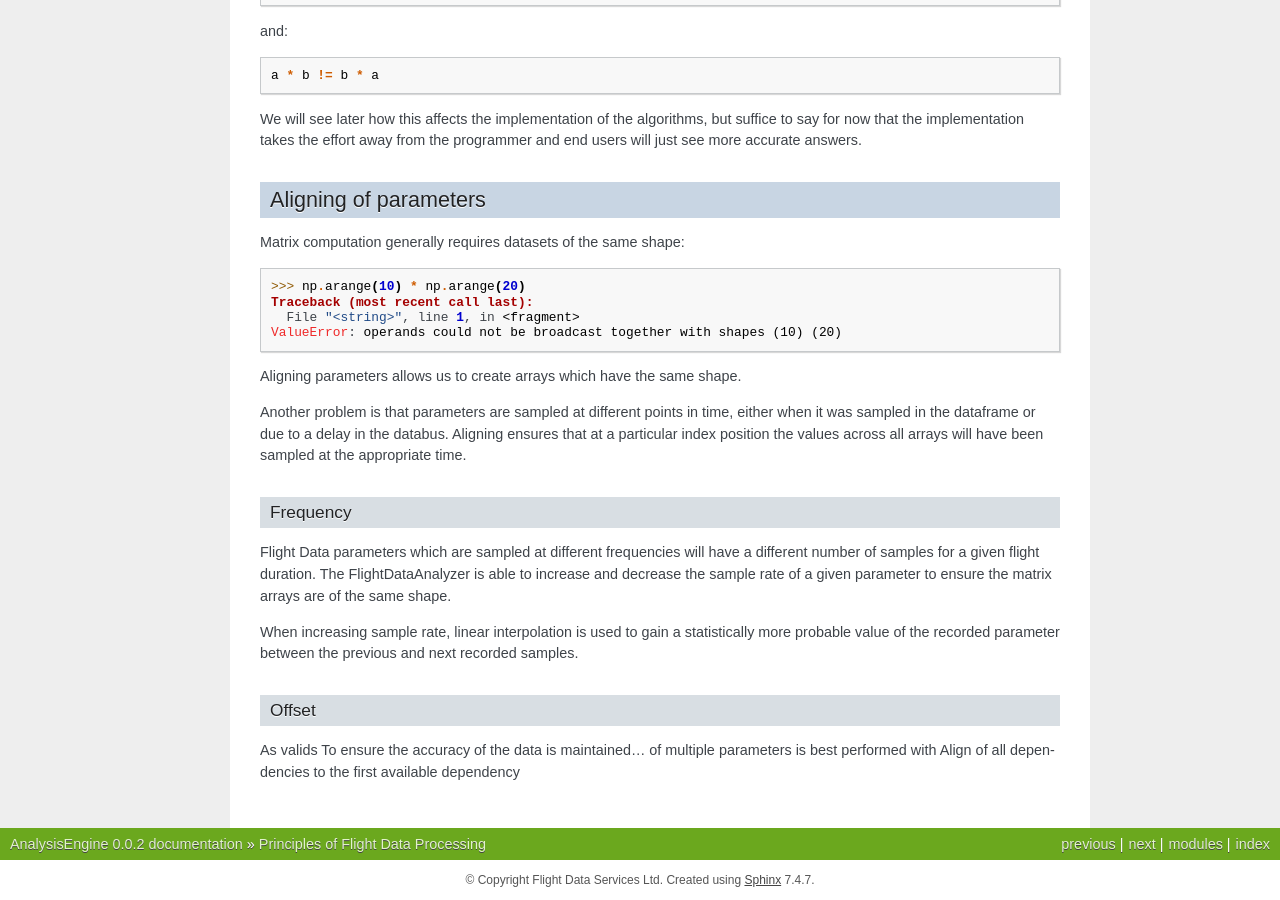
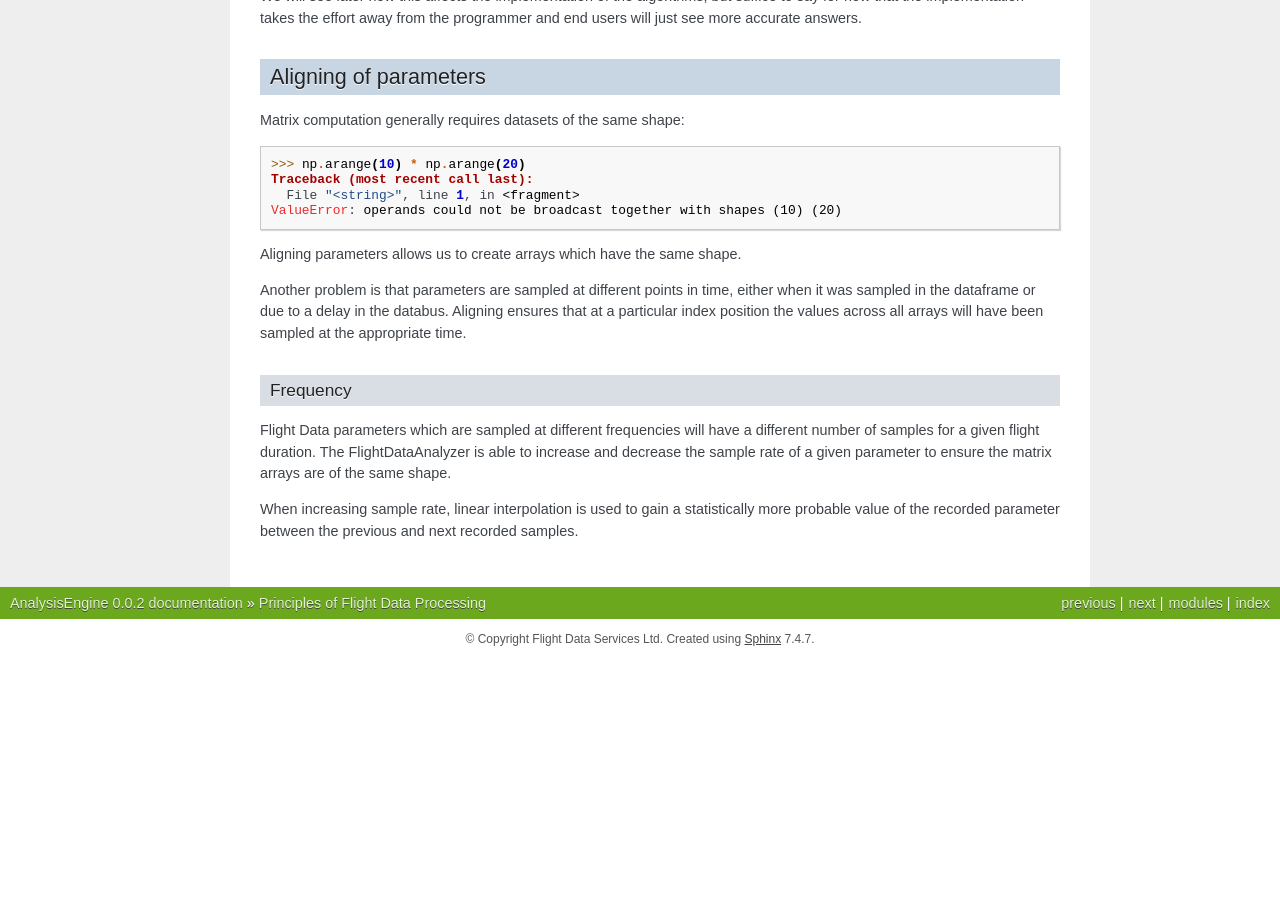
Before and after one commit to catawbasam/FlightDataAnalyzer, a Sphinx documentation site: the page built from doc/source/Principles.rst, in a window 1280 px wide and 900 px high, scrolled down 1850 px. Built offline with Sphinx 7.4.7, drawn with Linux system fonts in a browser that asks for light colours; formulas are drawn with MathJax 3; pages that are not in the unit, such as notebooks, are missing from menus; after the commit the page ends 2509 px from its top, so only the background shows below that; some of the changed text lies outside the part shown.

```diff
--- a/doc/source/Principles.rst
+++ b/doc/source/Principles.rst
@@ -2,12 +2,6 @@
 
 Principles of Flight Data Processing
 ====================================
-
-* Offsets
-* Aligning of parameters
-* Dependency tree
-* Testing
-* Inputs and Outputs
 
 Flight Data Characteristics
 ---------------------------
@@ -115,8 +109,8 @@ When increasing sample rate, linear interpolation is used to gain a
 statistically more probable value of the recorded parameter between the
 previous and next recorded samples.
 
-Offset
-~~~~~~
+.. Offset
+   ~~~~~~
 
-As valids To ensure the accuracy of the data is maintained...
-of multiple parameters is best performed with Align of all dependencies to the first available dependency
+   As valids To ensure the accuracy of the data is maintained...
+   of multiple parameters is best performed with Align of all dependencies to the first available dependency
--- a/doc/source/index.rst
+++ b/doc/source/index.rst
@@ -37,6 +37,7 @@ Derivations
    DerivedParameter
    KeyTimeInstance
    KeyPointValue
+   Attribute
    Testing
 
 Algorithms
```
